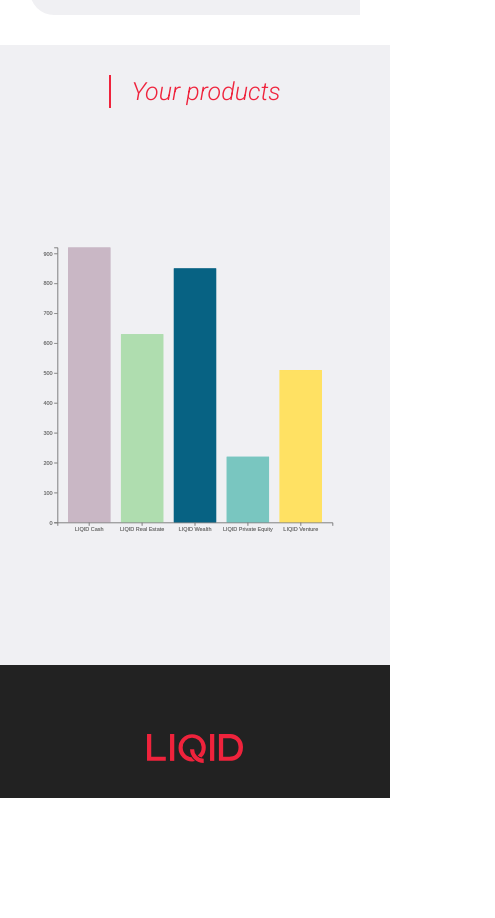
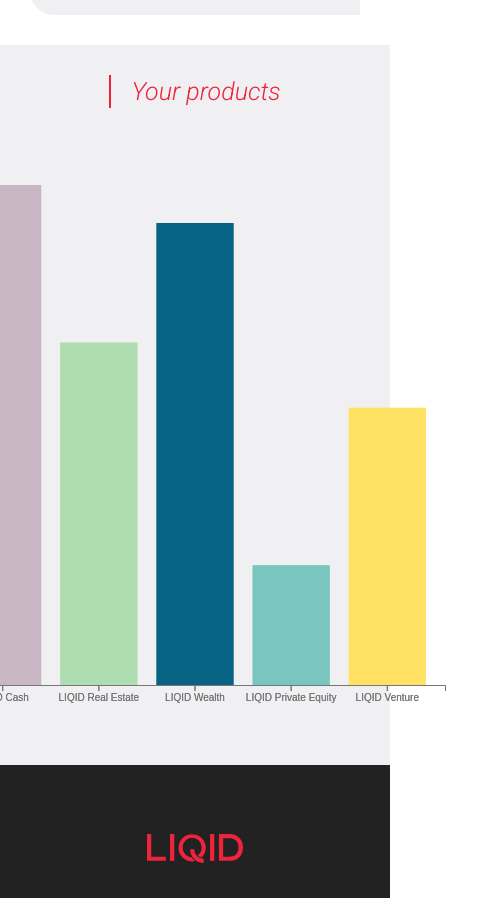
Before and after one commit to Mapelsun/liquid, a React (Create React App) app: page / in a window 390 px wide. Shown: the part 1198-2116 px from the top of the page, 495 px wide, since content can reach past the window. Before the commit the page ends 2016 px from the top, so only its background shows below. Built offline with nearby package versions, Linux system fonts and the light colour scheme.

Commit message:
style: give graph max width for responsivness

```diff
--- a/src/components/Graph/index.scss
+++ b/src/components/Graph/index.scss
@@ -14,10 +14,7 @@
     margin-bottom: 2.7rem;
   }
   &__svg {
-    height: 50rem;
-    width: 100%;
-    margin-right: '0px';
-    margin-left: '0px';
+    max-width: 80rem;
   }
   @media (min-width: 600px) {
     padding: 5rem;
```
